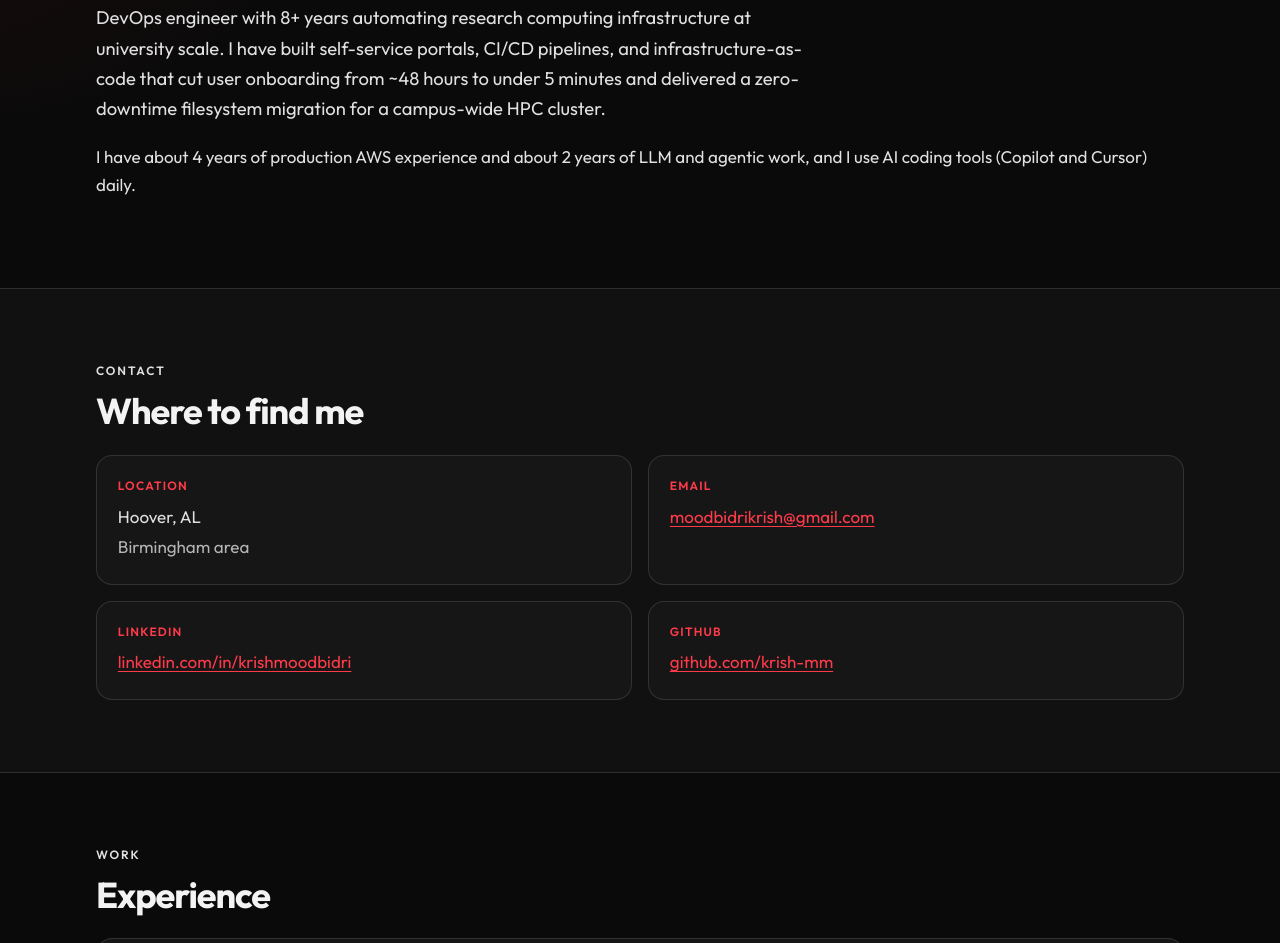
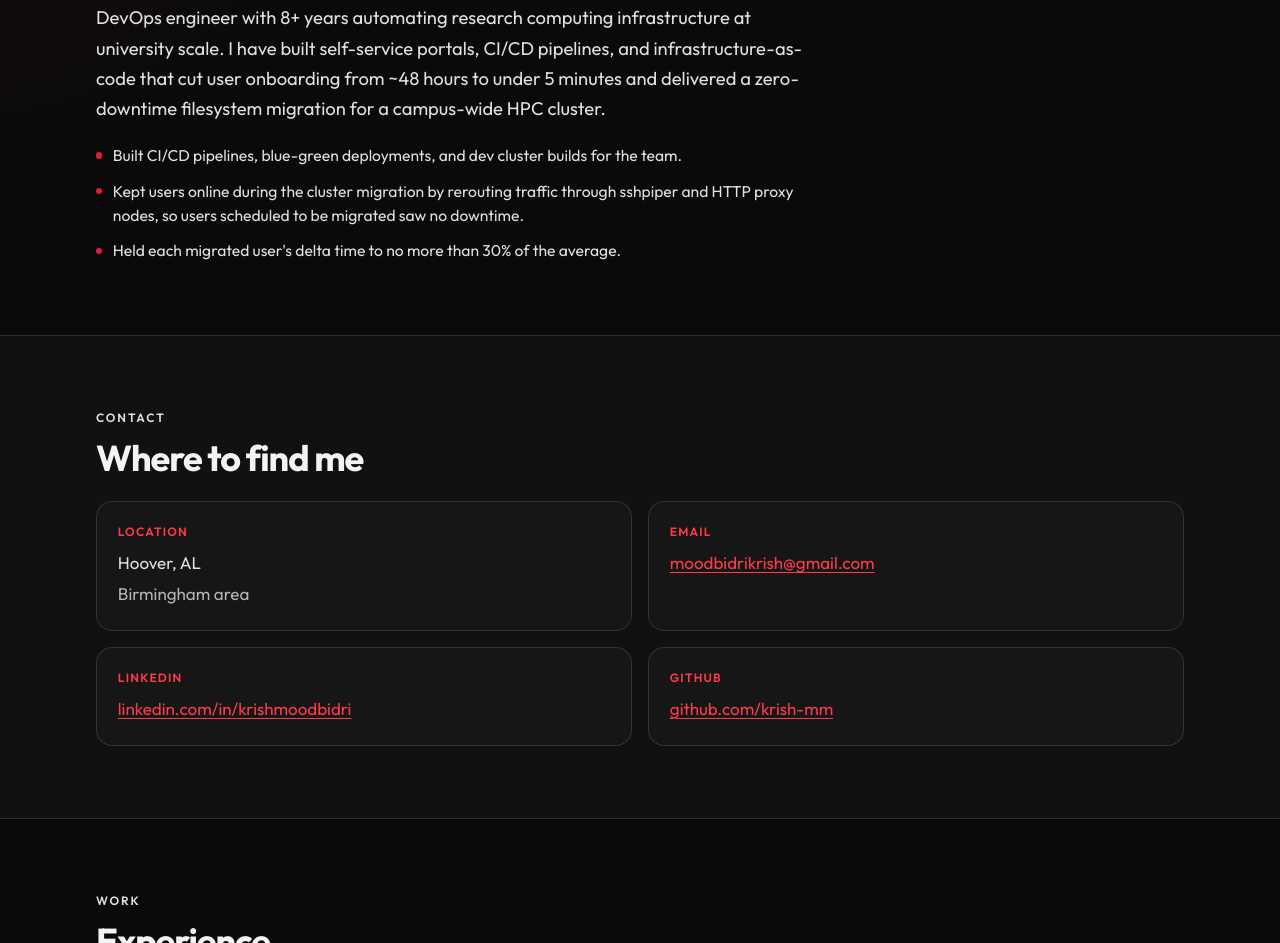
Before and after one commit to krish-mm/krish-mm.github.io, a plain HTML site: page index.html in a window 1280 px wide. Shown: the part 1270-2213 px from the top of the page. Drawn offline with Linux system fonts and the light colour scheme.

Commit message:
Update About Me with highlights
Co-authored-by: krish-mm <krish-mm@users.noreply.github.com>

```diff
--- a/index.html
+++ b/index.html
@@ -139,9 +139,11 @@
         <p class="lead">
           DevOps engineer with 8+ years automating research computing infrastructure at university scale. I have built self-service portals, CI/CD pipelines, and infrastructure-as-code that cut user onboarding from ~48 hours to under 5 minutes and delivered a zero-downtime filesystem migration for a campus-wide HPC cluster.
         </p>
-        <p>
-          I have about 4 years of production AWS experience and about 2 years of LLM and agentic work, and I use AI coding tools (Copilot and Cursor) daily.
-        </p>
+        <ul class="intro-list about-highlights">
+          <li>Built CI/CD pipelines, blue-green deployments, and dev cluster builds for the team.</li>
+          <li>Kept users online during the cluster migration by rerouting traffic through sshpiper and HTTP proxy nodes, so users scheduled to be migrated saw no downtime.</li>
+          <li>Held each migrated user's delta time to no more than 30% of the average.</li>
+        </ul>
       </div>
     </section>
 
--- a/style.css
+++ b/style.css
@@ -352,6 +352,11 @@ button:focus-visible {
   padding: 0;
   display: grid;
   gap: 0.7rem;
+}
+
+.about-highlights {
+  margin-top: 1.15rem;
+  max-width: 46rem;
 }
 
 .intro-list li {
```
